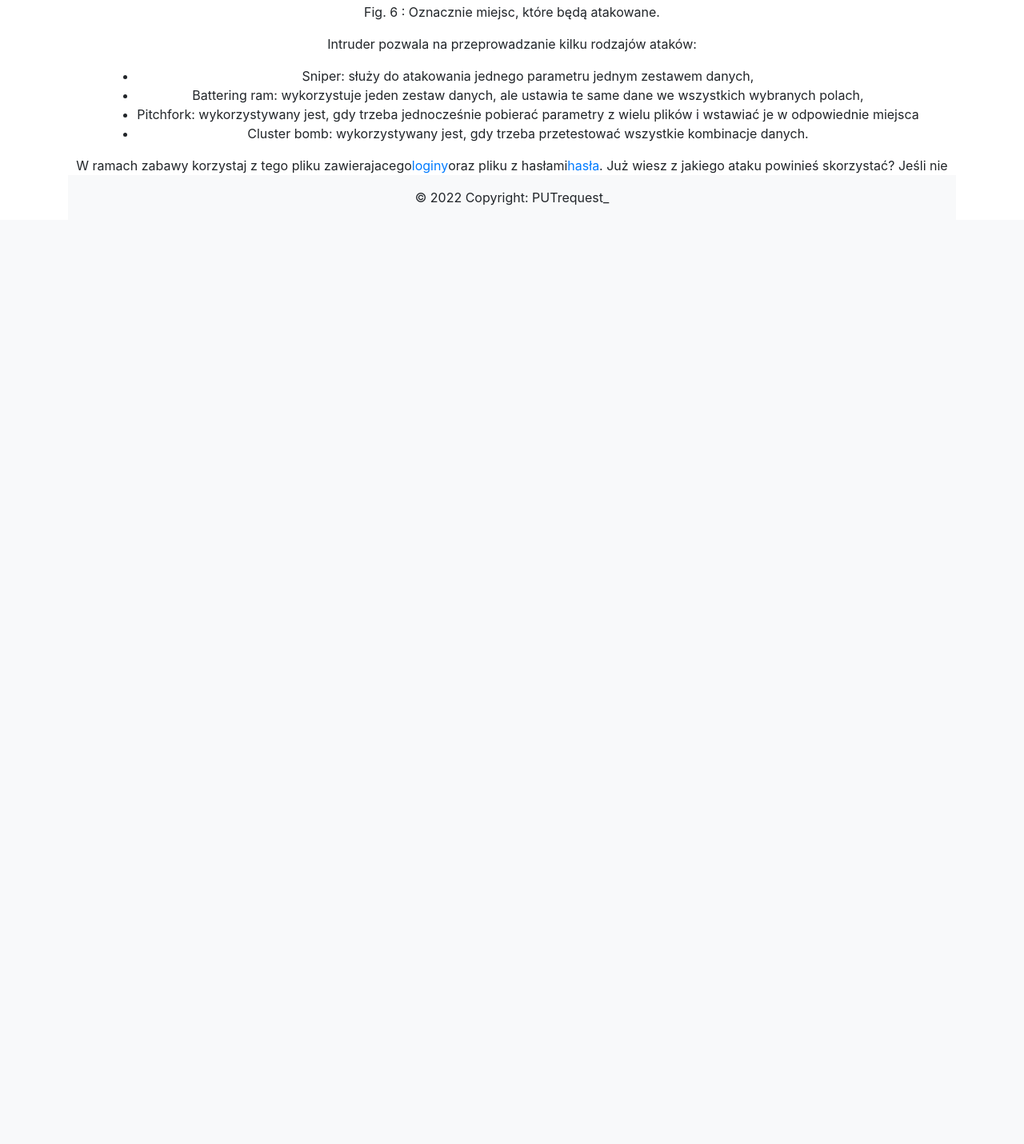
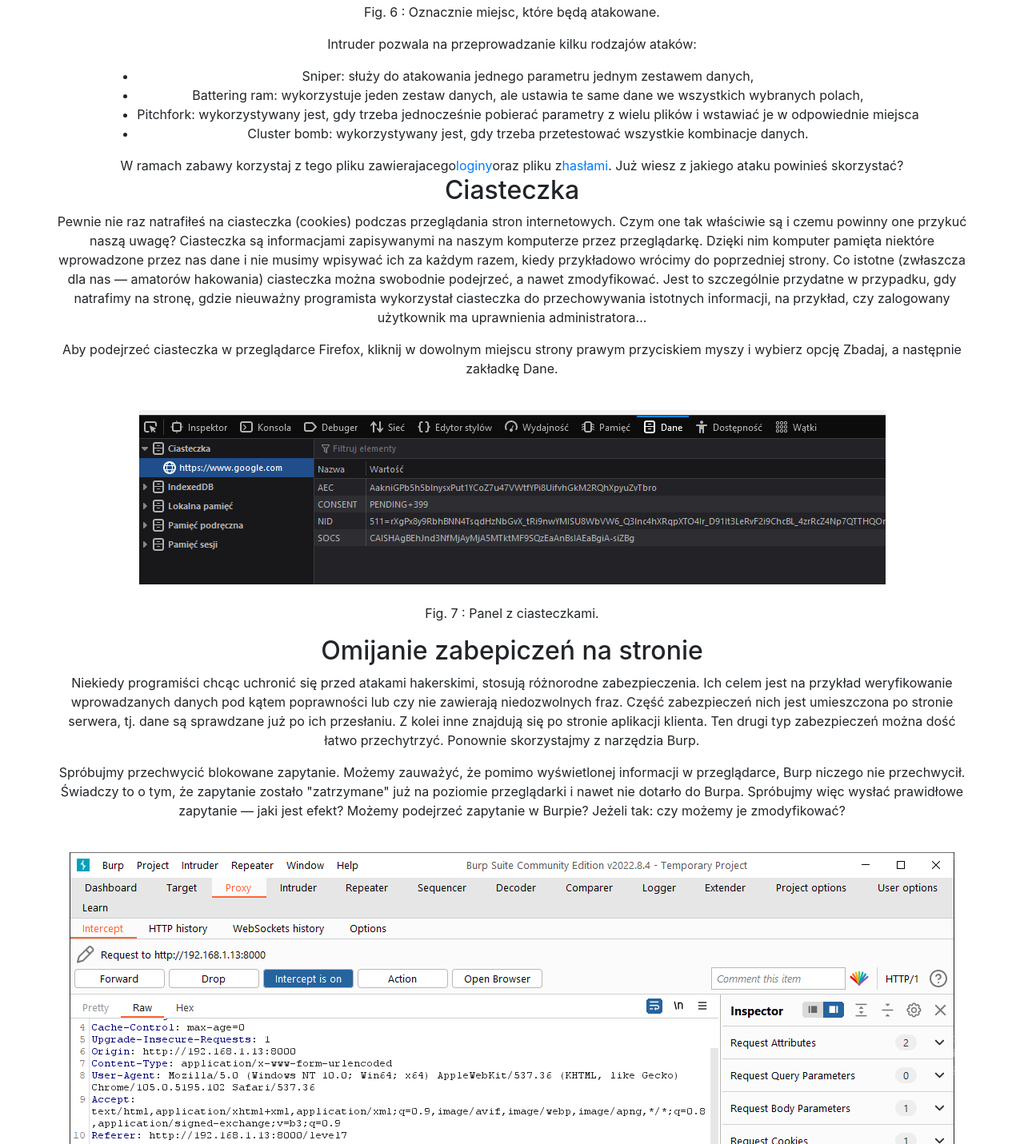
Before and after one commit to putrequest/PUTcyberConf-WEB-Ctf, a Flask app: page /help in a window 1280 px wide. Shown: the part 5069-6500 px from the top of the page at 80% size. Before the commit the page ends 5326 px from the top, so only its background shows below. Run offline with Flask 2, Linux system fonts and the light colour scheme; some libraries are stand-ins or nearby versions.

Commit message:
Help - cookies and websites protections

```diff
--- a/app/db.py
+++ b/app/db.py
@@ -60,7 +60,7 @@
                 (2, 'Adam', 'Przedstawienie', '''Pora abyście poznali naszę ekipę. Jesteśmy grupą trzech osób pozytywnie zakręconych na punkcie pieszych wycieczek i aktywnego spędzania czasu wolnego. W następnych postach będziemy dzieli się informacjami jak sprawinie i bezpiecznie podróżować. Do zobaczenia na szlaku: Adam, Artur, Andrzej! ''', 0)
                 )
     cur.execute("insert into posts (id, author, title, content, hidden) values (?, ?, ?, ?, ?)",
-                (3, 'Drużyna AAA', 'Porada', '''Nigdy nie zapominaj o zabraniu na wyprawę koca termicznego - w kryzysowej sytuacji może posłużyć on do budoty prowizorycznego schronienia.''', 0)
+                (3, 'Drużyna AAA', 'Porada', '''Nigdy nie zapominaj o zabraniu na wyprawę koca termicznego - w kryzysowej sytuacji może posłużyć on do budowy prowizorycznego schronienia.''', 0)
                 )
 
     cur.execute("insert into posts (id, author, title, content, hidden) values (?, ?, ?, ?, ?)",
--- a/app/static/files/flag.txt
+++ b/app/static/files/flag.txt
@@ -1 +1 @@
-putrequest{pvxgdigcto}
+putrequest{tqskbrimrk}
--- a/app/templates/help.html
+++ b/app/templates/help.html
@@ -87,19 +87,43 @@
                 <li>Pitchfork: wykorzystywany jest, gdy trzeba jednocześnie pobierać parametry z wielu plików i wstawiać je w odpowiednie miejsca </li>
                 <li>Cluster bomb: wykorzystywany jest, gdy trzeba przetestować wszystkie kombinacje danych.</li>
             </ul>
-            W ramach zabawy korzystaj z tego pliku zawierajacego <a href="/static/files/login.txt"> loginy </a> oraz pliku z hasłami <a href="/static/files/passwords.txt"> hasła</a>.
-            Już wiesz z jakiego ataku powinieś skorzystać? Jeśli nie
+            W ramach zabawy korzystaj z tego pliku zawierajacego <a href="/static/files/login.txt">loginy</a> oraz pliku z <a href="/static/files/passwords.txt"> hasłami</a>.
+            Już wiesz z jakiego ataku powinieś skorzystać?
         </p>
 
     </div>
 
-<!--    <div class="row justify-content-center">-->
-<!--        <h2>JavaScript - XSS</h2>-->
-<!--    </div>-->
+    <div class="row justify-content-center">
+        <h2>Ciasteczka</h2>
+        <p>
+            Pewnie nie raz natrafiłeś na ciasteczka (cookies) podczas przeglądania stron internetowych. Czym one tak właściwie są i czemu powinny one przykuć naszą uwagę? Ciasteczka są informacjami zapisywanymi na naszym komputerze przez przeglądarkę. Dzięki nim komputer pamięta niektóre wprowadzone przez nas dane i nie musimy wpisywać ich za każdym razem, kiedy przykładowo wrócimy do poprzedniej strony. Co istotne (zwłaszcza dla nas — amatorów hakowania) ciasteczka można swobodnie podejrzeć, a nawet zmodyfikować. Jest to szczególnie przydatne w przypadku, gdy natrafimy na stronę, gdzie nieuważny programista wykorzystał ciasteczka do przechowywania istotnych informacji, na przykład, czy zalogowany użytkownik ma uprawnienia administratora...
+        </p>
+        <p>
+            Aby podejrzeć ciasteczka w przeglądarce Firefox, kliknij w dowolnym miejscu strony prawym przyciskiem myszy i wybierz opcję Zbadaj, a następnie zakładkę Dane.
+        </p>
+        <figure>
+            <img src="/static/files/cookie.png" class="m-4" alt="cookiee">
+            <figcaption>Fig. 7 : Panel z ciasteczkami. </figcaption>
+        </figure>
+    </div>
 
-<!--    <div class="row justify-content-center">-->
-<!--        <h2>Omijanie zabepiczeń na stronie</h2>-->
-<!--    </div>-->
+    <div class="row justify-content-center">
+        <h2>Omijanie zabepiczeń na stronie</h2>
+        <p>
+            Niekiedy programiści chcąc uchronić się przed atakami hakerskimi, stosują różnorodne zabezpieczenia. Ich celem jest na przykład weryfikowanie wprowadzanych danych pod kątem poprawności lub czy nie zawierają niedozwolnych fraz. Część zabezpieczeń nich jest umieszczona po stronie serwera, tj. dane są sprawdzane już po ich przesłaniu. Z kolei inne znajdują się po stronie aplikacji klienta. Ten drugi typ zabezpieczeń można dość łatwo przechytrzyć. Ponownie skorzystajmy z narzędzia Burp.
+        </p>
+        <p>
+            Spróbujmy przechwycić blokowane zapytanie. Możemy zauważyć, że pomimo wyświetlonej informacji w przeglądarce, Burp niczego nie przechwycił. Świadczy to o tym, że zapytanie zostało "zatrzymane" już na poziomie przeglądarki i nawet nie dotarło do Burpa. Spróbujmy więc wysłać prawidłowe zapytanie — jaki jest efekt? Możemy podejrzeć zapytanie w Burpie? Jeżeli tak: czy możemy je zmodyfikować?
+        </p>
+        <figure>
+            <img src="/static/files/burp_query.PNG" class="m-4" alt="BurpSuite">
+            <figcaption>Fig. 8 : Przechwycone zapytanie. </figcaption>
+        </figure>
+    </div>
+
+   <!-- <div class="row justify-content-center">
+       <h2>JavaScript - XSS</h2>
+    </div> -->
 
 <footer class="bg-light text-center text-lg-start">
   <!-- Copyright -->
```
Also changed, not shown: app/static/files/burp_query.PNG (added), app/static/files/cookie.PNG (added), app/templates/level02_flag.html (renamed from app/templates/level02flag.html).
